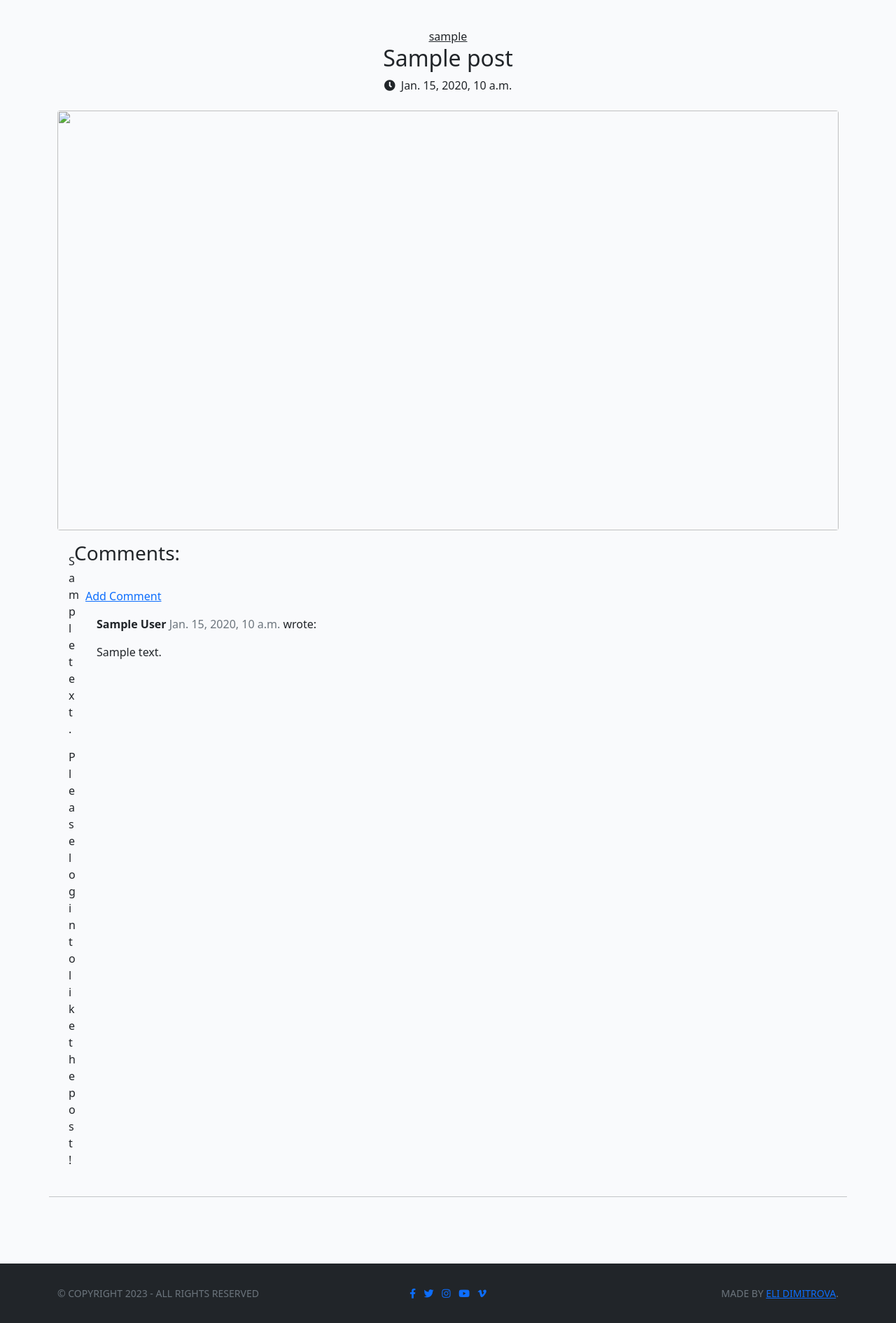
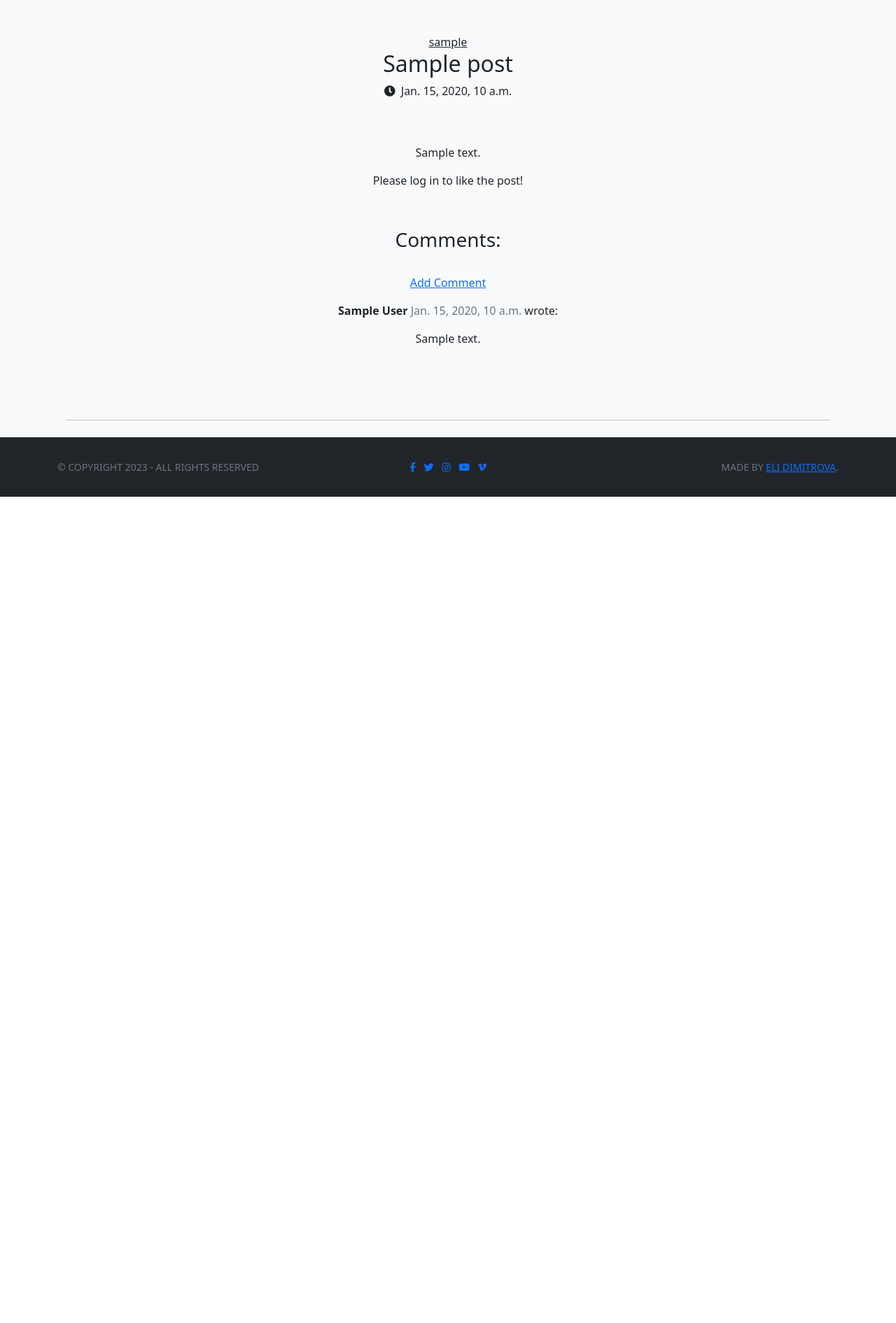
Before and after one commit to Delfinistkata/the-roaming-nomad, a Django app: a page that uses templates/post_detail.html in a window 1280 px wide. Shown: the part 273-2164 px from the top of the page at 70% size. After the commit the page ends 983 px from the top, so only its background shows below. Run offline with Django 3.2, Linux system fonts and the light colour scheme; tables that the repository leaves empty hold one stand-in row (values such as "Sample post"); some libraries are stand-ins or nearby versions.

Commit message:
Add new style to post

```diff
--- a/templates/post_detail.html
+++ b/templates/post_detail.html
@@ -2,7 +2,7 @@
 {% load static %}
 {% block content %}
 <div class="container text-center">
-    <div class="w3l-homeblock1 text-center mb-4">
+    <div class="text-center mb-4 mt-4">
         <div class="container mt-md-3">
             <div class="user text-center">
                 <div class="profile">
@@ -26,75 +26,39 @@
 
         </div>
     </div>
+    <div class="container">
+        <div class="card mb-4">
+            <div class="card-img-top">
                 {% if "placeholder" in post.featured_image.url %}
                 <img src="https://res.cloudinary.com/doyc0uqcs/image/upload/v1688827561/Porject%204%20Travel%20Blog/pexels-vojta-kova%C5%99%C3%ADk-3243090_lpneiv.jpg"
                     width="100%">
             {% else %}
-    <img src="{{ post.featured_image.url }}" width="100%" height="600px" class="rounded">
+                <img src="{{ post.featured_image.url }}" class="rounded img-fluid">
             {% endif %}
             </div>
 
-
-<div class="container">
-    <div class="row">
-        <div class="col card mb-4 mt-3 left top">
             <div class="card-body">
                 <p class="card-text">
                     {{ post.body_content|safe }}
                 </p>
 
-                <div class="container d-none comments" id="comments_{{post.id}}">
-                    <div class="be-comment-block">
-                        <h1 class="comments-title">Comments ({{ post.comments.count }})</h1>
-                        {% for comment in post.comments.all %}
-                        <div class="be-comment">
-                            <div class="be-img-comment">
-                                <a href="blog-detail-2.html">
-                                    <img src="https://bootdey.com/img/Content/avatar/avatar1.png" alt=""
-                                        class="be-ava-comment">
-                                </a>
-                            </div>
-                            <div class="be-comment-content">
-
-                                <span class="be-comment-name">
-                                    <a href="blog-detail-2.html">{{ comment.author }}</a>
-                                </span>
-                                <span class="be-comment-time">
-                                    <p class="mt-2">{{ comment.date_posted }}</p>
-                                </span>
-
-                                <div class="be-comment-text bg-white">
-                                    <p>
-                                        {{ comment.body_content | linebreaks }}
-                                    </p>
-
-                                </div>
-                            </div>
-                        </div>
-                        {% endfor %}
-                        <a href="{% url 'add_comment' post.pk %}">Add Comment</a>
-                    </div>
-                </div>
-
-
-                <!-- post_detail.html -->
                 <form method="POST" action="{% url 'like_dislike_post' pk=post.pk %}">
                     {% csrf_token %}
 
                     {% if user.is_authenticated %}
-                    <div class="row">
-                        <div class="col-1">
+                    <div class="d-flex justify-content-end ">
+                        <div>
                             <button type="submit" class="btn btn-link" name="like">
                                 <i class="far fa-heart text-danger"></i> {{ post.number_of_likes }}
                             </button>
                         </div>
-                        <div class="col-1">
+                        <div class="me-3">
                             <button type="submit" class="btn btn-link" name="dislike">
                                 <i class="far fa-thumbs-down text-primary"></i> {{ post.number_of_dislikes }}
                             </button>
                         </div>
-                        <div class="col-1">
-                            <strong class="text-secondary">
+                        <div class="me-3">
+                            <strong class="text-secondary text-center btn">
                                 <i class="far fa-comments text-info"></i> {{ post.comments.count }}
                             </strong>
                         </div>
@@ -105,13 +69,18 @@
                 </form>
             </div>
         </div>
+    </div>
+    <div class="container-fluid mb-4">
 
             <div class="row">
-            <div class="col-md-8 card mb-4 mt-3">
-                <h3 class="mb-3">Comments:</h3>
+                <div class="col-md-12 card mb-4 mt-3">
+                    <h3 class="mb-3 text-center">Comments:</h3>
                     <div class="card-body">
                         {% if not post.comments.all %}
+                        <p class="text-center">
                             No comments yet... <a href="{% url 'add_comment' post.pk %}">Add Comment</a>
+                        </h3>
+
                         {% else %}
                         <a href="{% url 'add_comment' post.pk %}">Add Comment</a>
                         {% for comment in post.comments.all %}
@@ -132,24 +101,22 @@
                 </div>
             </div>
             <hr>
-        <br> <br>
-        {% if user.is_authenticated %}
-        {% if user.id == post.author.id %}
-        <div class="d-flex flex-row-reverse">
-            <a href="{% url 'home' %}" class="btn btn-primary btn-sm ml-auto">Back</a>
-            <a href="{% url 'edit_post' post.slug %}" class="btn btn-secondary btn-sm ml-auto">Edit</a>
-            <form method="post" action="{% url 'delete_post' post.slug %}" class="delete-button ml-auto">
+
+            {% if user.is_authenticated and user.id == post.author.id %}
+                <div class="d-flex flex-row-reverse mb-4" id="post_actions">
+                    <a href="{% url 'home' %}" class="btn btn-primary btn-sm ">Back</a>
+                    <a href="{% url 'edit_post' post.slug %}" class="btn btn-secondary btn-sm me-3">Edit</a>
+                    <form method="post" action="{% url 'delete_post' post.slug %}" class="delete-button me-3" data-title="Delete post {{post.title}}">
                         {% csrf_token %}
-                <button class="btn btn-danger btn-sm" data-title="Delete post {{post.title}}">
+                        <button class="btn btn-danger btn-sm">
                             <i class="fas fa-edit mr-2"></i> Delete
                         </button>
                     </form>
                 </div>
             {% endif %}
-        {% endif %}
         </div>
+
 </div>
 
 
-<br /><br />
 {% endblock content %}
```
Lines whose indentation alone changed are shown as unchanged.
